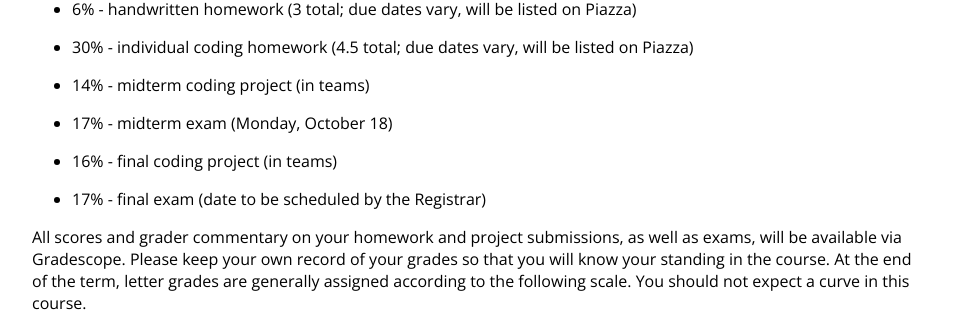
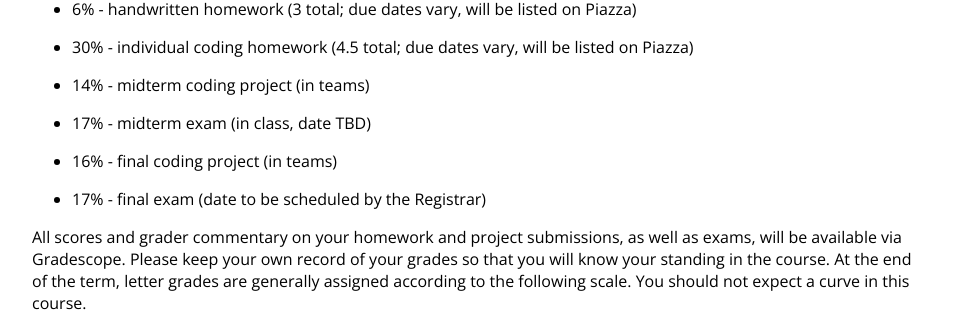
Before and after one commit to jhu-ip/cs220-s22, a Jekyll site: the page built from syllabus.md, in a window 1280 px wide and 900 px high, scrolled down 4828 px. Shown: the part 148-460 px from the top of the window, without its empty margins (160-1118 px from the left). Built offline with Jekyll 4.4.1, drawn with Linux system fonts in a browser that asks for light colours; some web fonts are replaced.

Commit message:
don't mention specific midterm date

```diff
--- a/syllabus.md
+++ b/syllabus.md
@@ -316,7 +316,7 @@ gradescope and get autograder feedback on them.
 
 -   14% - midterm coding project (in teams)
 
--   17% - midterm exam (Monday, October 18)
+-   17% - midterm exam (in class, date TBD)
 
 -   16% - final coding project (in teams)
 
```
